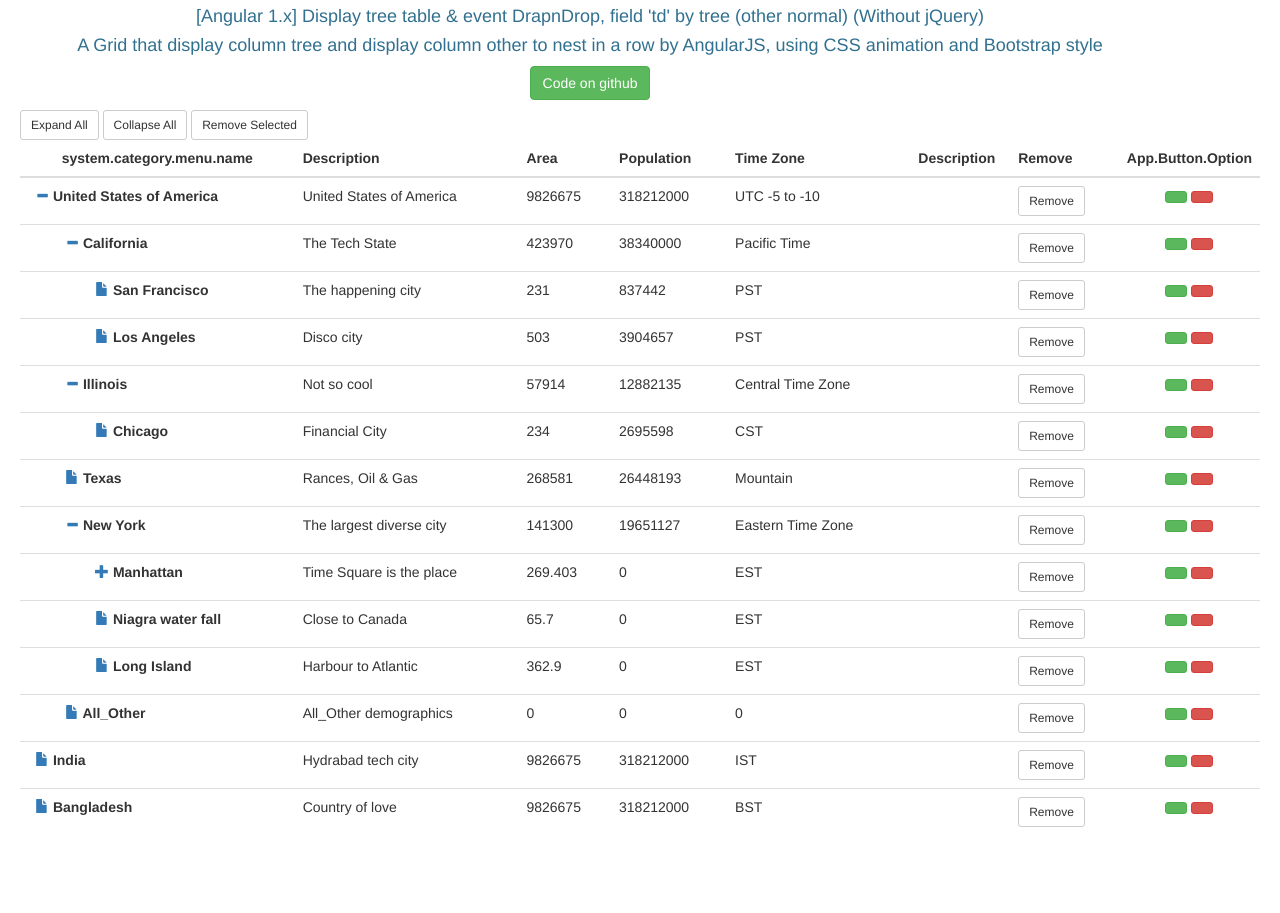
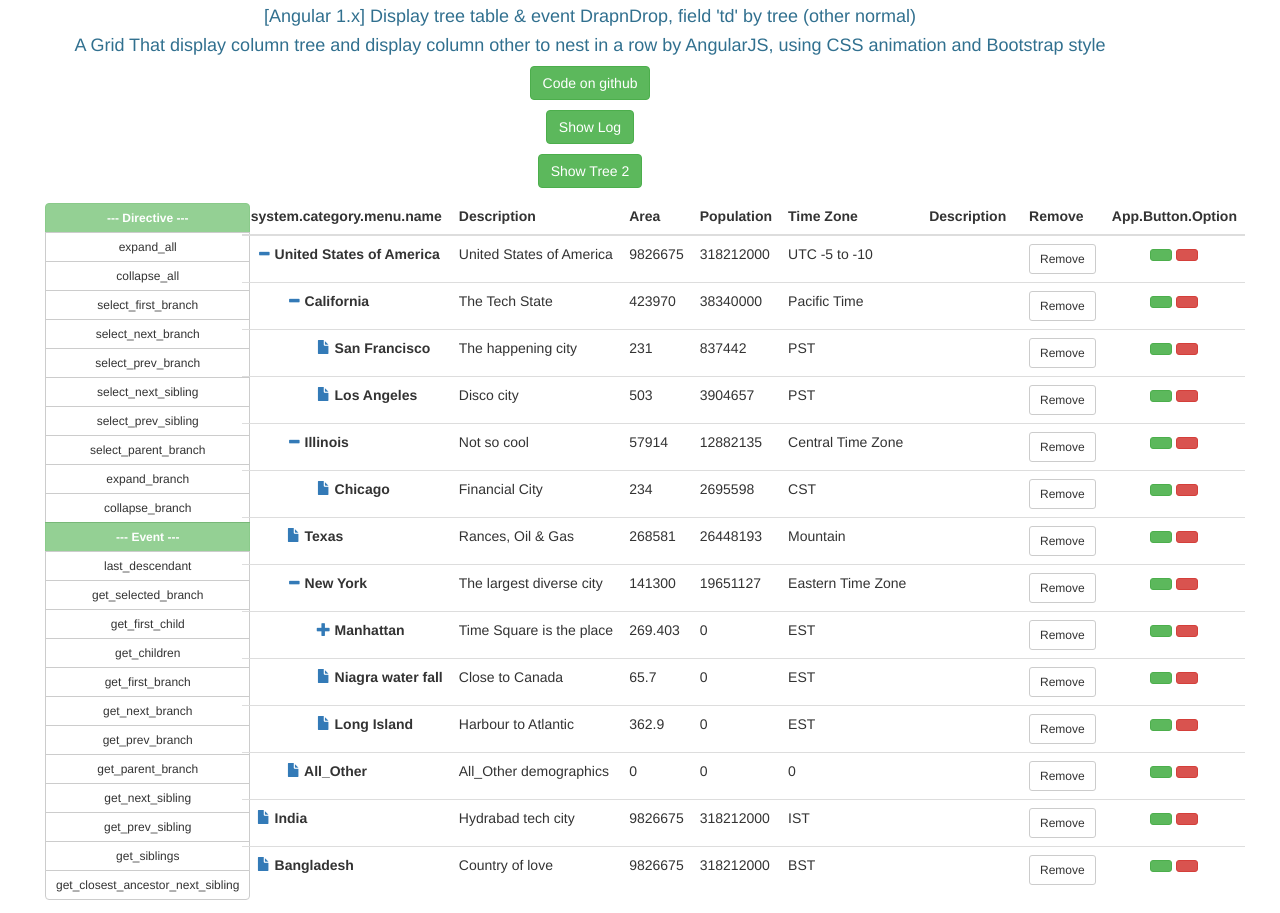
Before and after one commit to thienhung1989/angular-tree-dnd, a website: page demo/index.html in a window 1280 px wide. Shown: the part 83-996 px from the top of the page. Before the commit the page ends 938 px from the top, so only its background shows below. Drawn offline with nearby package versions, Linux system fonts and the light colour scheme.

Commit message:
Update index.html

```diff
--- a/demo/index.html
+++ b/demo/index.html
@@ -10,14 +10,48 @@
   <body ng-controller="CategoryMenuController" style="margin:20px">
     <div class="row container">
         <h1 class="text-center">angular-tree-table</h1>
-		<h4 class=" text-center text-info">[Angular 1.x] Display tree table & event DrapnDrop, field 'td' by tree (other normal) (Without jQuery)</h4>
-        <h4 class=" text-center text-info">A Grid that display column tree and display column other to nest in a row by AngularJS, using CSS animation and Bootstrap style</h4>
+		<h4 class=" text-center text-info">[Angular 1.x] Display tree table & event DrapnDrop, field 'td' by tree (other normal)</h4>
+        <h4 class=" text-center text-info">A Grid That display column tree and display column other to nest in a row by AngularJS, using CSS animation and Bootstrap style</h4>
         <p class="text-center"><a class="btn btn-success" href="https://github.com/thienhung1989/angular-tree-table">Code on github</a></p>
+		<p class="text-center"><a class="btn btn-success" ng-click="showlog = !showlog" href="">{{ (!showlog) ? 'Show Log' : 'Show Tree'}}</a></p>
+
+		<p class="text-center"><a class="btn btn-success" ng-show="!showlog" ng-click="ShowTreeTable = (!ShowTreeTable || ShowTreeTable == 1 ? 2 : 1)" href="">{{ (showTreeTable == 1) ? 'Show Tree 1' : 'Show Tree 2'}}</a></p>
     </div>
+	<div class="col-xs-2">
+		<div class="btn-group-vertical btn-sm">
+			<button class="btn btn-success btn-sm" ng-disabled="true"><b>--- Directive ---</b></button>
+			<button ng-click="my_tree.expand_all()" class="btn btn-default btn-sm">expand_all</button>
+			<button ng-click="my_tree.collapse_all()" class="btn btn-default btn-sm">collapse_all</button>
+			<button ng-click="log=my_tree.select_first_branch()" class="btn btn-default btn-sm">select_first_branch</button>
+			<button ng-click="log=my_tree.select_next_branch(branch)" class="btn btn-default btn-sm">select_next_branch</button>
+			<button ng-click="log=my_tree.select_prev_branch(branch)" class="btn btn-default btn-sm">select_prev_branch</button>
+			<button ng-click="log=my_tree.select_next_sibling(branch)" class="btn btn-default btn-sm">select_next_sibling</button>
+			<button ng-click="log=my_tree.select_prev_sibling(branch)" class="btn btn-default btn-sm">select_prev_sibling</button>
+			<button ng-click="log=my_tree.select_parent_branch(branch)" class="btn btn-default btn-sm">select_parent_branch</button>
+			<button ng-click="my_tree.expand_branch(branch)" class="btn btn-default btn-sm">expand_branch</button>
+			<button ng-click="my_tree.collapse_branch(branch)" class="btn btn-default btn-sm">collapse_branch</button>
 
-    	<button ng-click="my_tree.expand_all()" class="btn btn-default btn-sm">Expand All</button>
-    	<button ng-click="my_tree.collapse_all()" class="btn btn-default btn-sm">Collapse All</button>
-	<button ng-click="remove_branch()" class="btn btn-default btn-sm">Remove Selected</button>
+			<button class="btn btn-success btn-sm" ng-disabled="true"><b>--- Event ---</b></button>
+			<button ng-click="log=my_tree.last_descendant(branch)" class="btn btn-default btn-sm">last_descendant</button>
+			<button ng-click="branch=my_tree.get_selected_branch()" class="btn btn-default btn-sm">get_selected_branch</button>
+			<button ng-click="log=my_tree.get_first_child(branch)" class="btn btn-default btn-sm">get_first_child</button>
+			<button ng-click="log=my_tree.get_children(branch)" class="btn btn-default btn-sm">get_children</button>
+			<button ng-click="log=my_tree.get_first_branch()" class="btn btn-default btn-sm">get_first_branch</button>
+			<button ng-click="log=my_tree.get_next_branch(branch)" class="btn btn-default btn-sm">get_next_branch</button>
+			<button ng-click="log=my_tree.get_prev_branch(branch)" class="btn btn-default btn-sm">get_prev_branch</button>
+			<button ng-click="log=my_tree.get_parent_branch(branch)" class="btn btn-default btn-sm">get_parent_branch</button>
+			<button ng-click="log=my_tree.get_next_sibling(branch)" class="btn btn-default btn-sm">get_next_sibling</button>
+			<button ng-click="log=my_tree.get_prev_sibling(branch)" class="btn btn-default btn-sm">get_prev_sibling</button>
+			<button ng-click="log=my_tree.get_siblings(branch)" class="btn btn-default btn-sm">get_siblings</button>
+			<button ng-click="log=my_tree.get_closest_ancestor_next_sibling(branch)" class="btn btn-default btn-sm">get_closest_ancestor_next_sibling</button>
+
+		</div>
+	</div>
+	<div class="col-xs-10">
+		<pre ng-show="showlog">{{ log | json }}</pre>
+		<div ng-show="!showlog">
+
+			<div ng-show="!ShowTreeTable || ShowTreeTable == 1">
 				<tree-table
 					tree-data="tree_data"
 					tree-control="my_tree" drag-enabled="true"
@@ -29,10 +63,52 @@
 					data-indent-unit="px"
 					data-indent-plus="15">
 				</tree-table>
+			</div>
+			<div ng-show="ShowTreeTable == 2">
+				<script type="text/ng-template" id="tree-table-template.html">
+					<div>
+						<table class="table" ng-style="{
+							'width': 'auto',
+							'border-collapse': 'separate',
+							'border-spacing': '2px'
+						}">
+							<tbody>
+								<tr tree-table-node
+									ng-repeat="row in tree_rows track by (row.__index_real__ + '_' + row.__index__ + '_' +  row[primaryKey])"
+									ng-show="row.__visible__" ng-class="(row.__selected__ ? ' active':'')"
+									class="ng-animate ">
+									<td ng-if="!expandingProperty.template"
+										ng-style="expandingProperty.cellStyle ? expandingProperty.cellStyle : {
+											'left': $callbacks.calsIndent(row.__level__),
+											'border': '2px dashed red',
+											}"
+										ng-click="user_clicks_branch(row)" ng-class="expandingProperty.cellClass"
+										compile="expandingProperty.cellTemplate" ng-style="border: 1px;">
+
+										<a class="btn btn-sm btn-default btn-icon" tree-table-node-handle>
+											<i class="fa fa-sort text-muted m-r-sm"></i>
+											=
+										</a>
+										{{row[expandingProperty.field] || row[expandingProperty]}}
+										<a>
+											<i ng-class="row.__tree_icon__" ng-click="row.__expanded__ = !row.__expanded__"
+											class="tree-icon"></i>
+										</a>
+									</td>
+								</tr>
+							</tbody>
+						</table>
+					</div>
+				</script>
+
+			</div>
+		</div>
+	</div>
+
     <script src="//ajax.googleapis.com/ajax/libs/angularjs/1.2.12/angular.js"></script>
     <!-- for local development -->
     <!--
-        <script src="../lib/angular/angular.min.js"></script>
+        <script src="../src/angular.js"></script>
     -->
     <script src="../src/ng-tree-table.js"></script>
     <script src="controller.js"></script>
```
Lines whose indentation alone changed are shown as unchanged.
